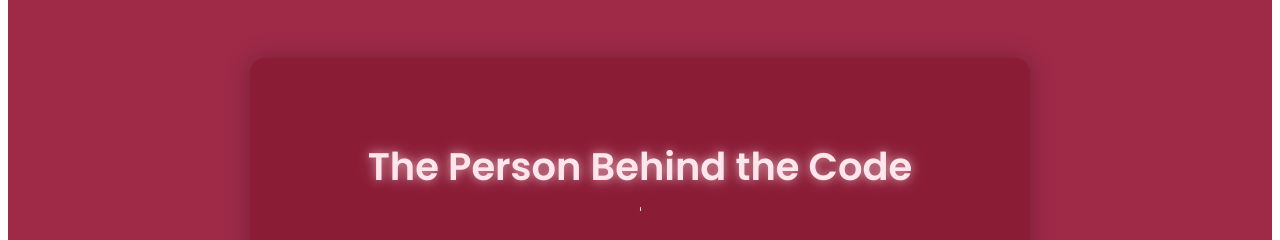
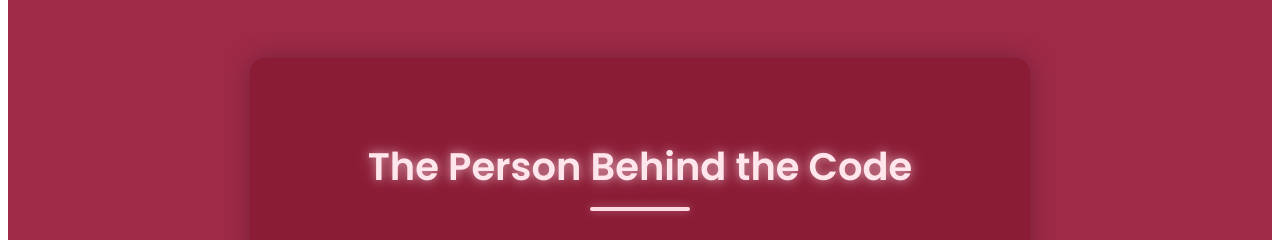
Before and after one commit to FaezTahir/Faez_x_Coder, a plain HTML site: page index.html in a window 1280 px wide. Shown: the part 1980-2220 px from the top of the page. Drawn offline with Linux system fonts and the light colour scheme.

Commit message:
style.css

```diff
--- a/style.css
+++ b/style.css
@@ -306,7 +306,7 @@ nav {
 #about h2::after {
   content: '';
   display: block;
-  width: 1px;
+  width: 100px;
   height: 4px;
   background-color: #ffdce4;
   margin: 0.8rem auto 2rem auto;
```
